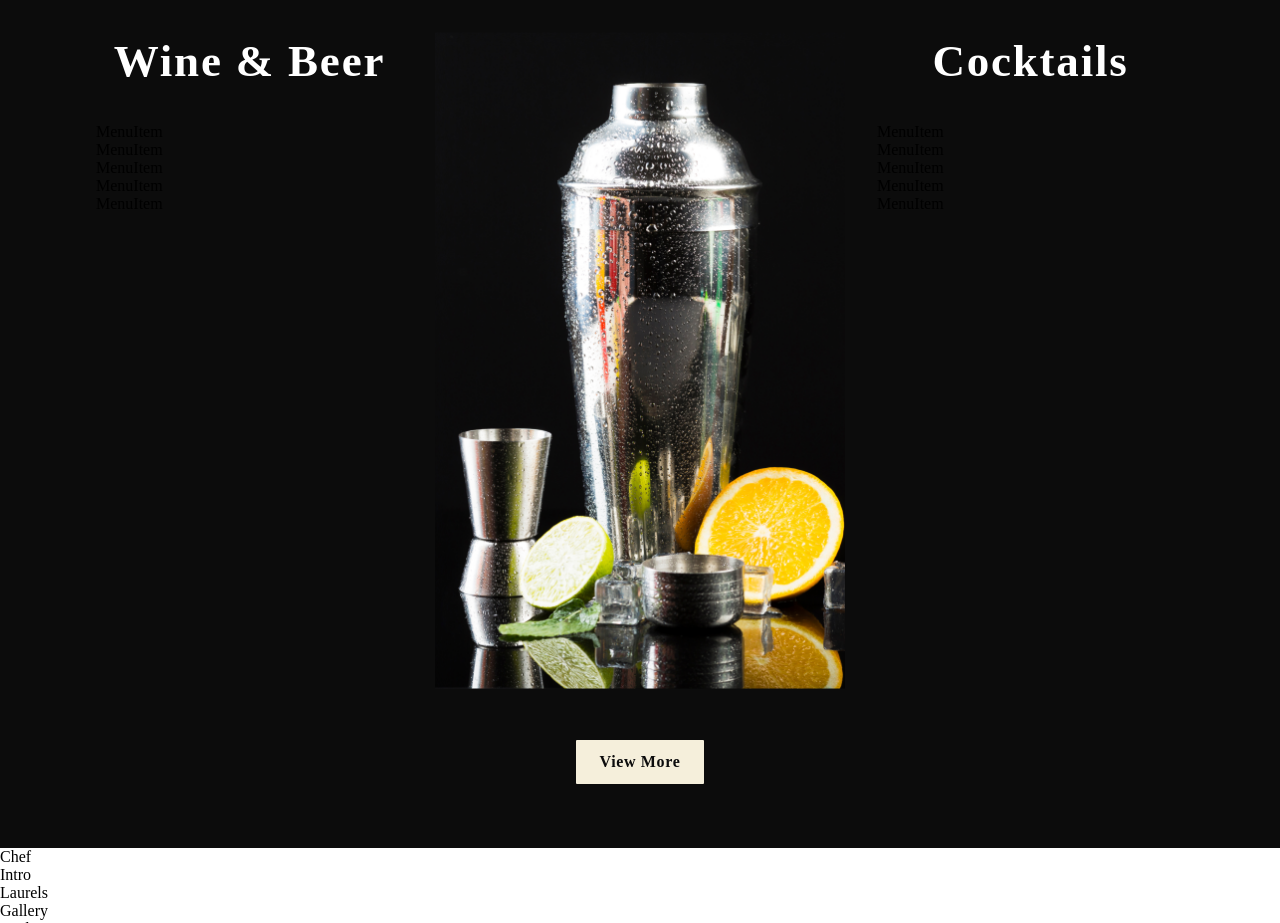
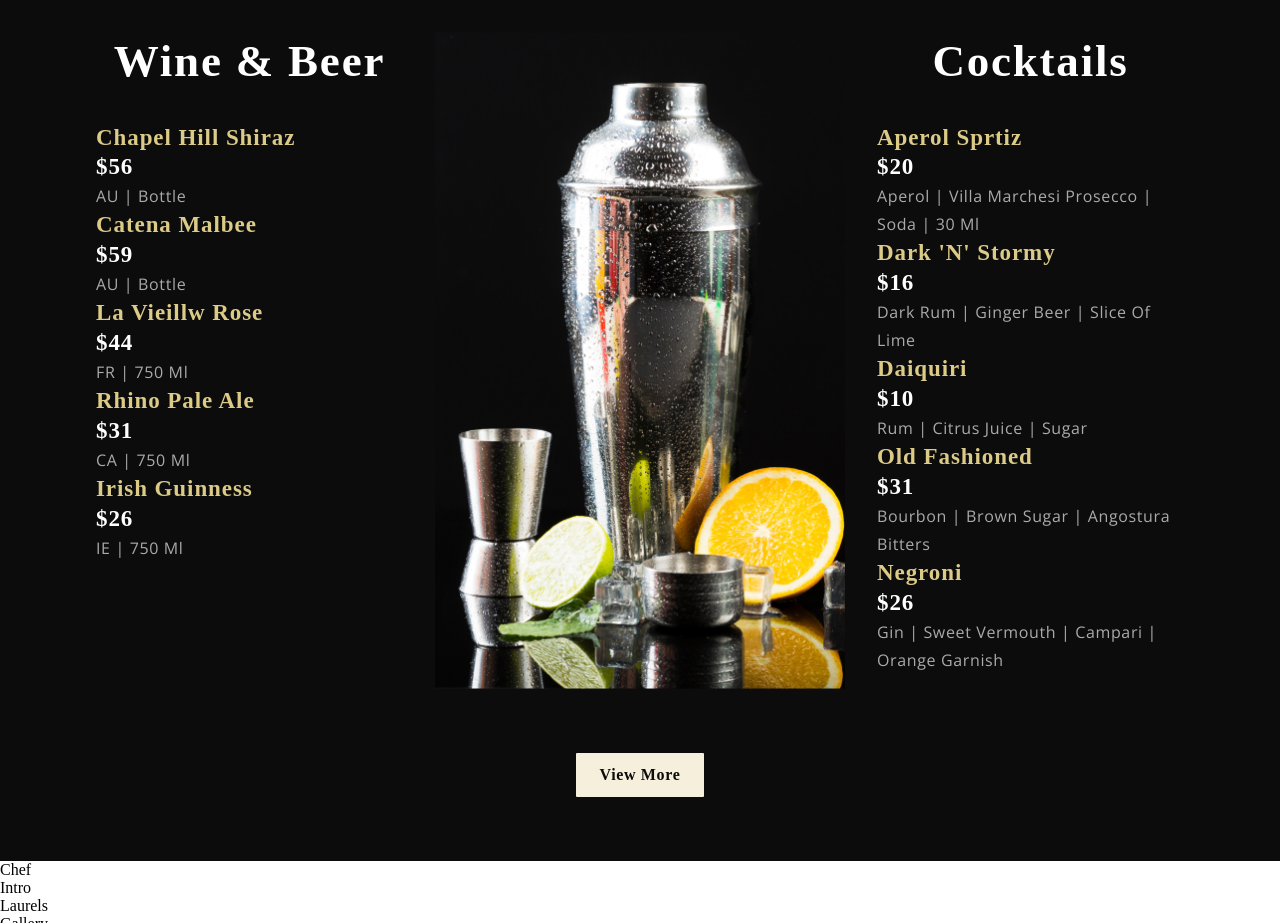
Before and after one commit to Yidnekachew-cmd/Reastaurant-App, a React (Create React App) app: page / in a window 1280 px wide. Shown: the part 2220-3143 px from the top of the page. Built offline with nearby package versions, Linux system fonts and the light colour scheme; a web font is replaced by a local one.

Commit message:
Create a reusable component called MenuItem and Add a structure.

```diff
--- a/src/components/Menuitem/MenuItem.jsx
+++ b/src/components/Menuitem/MenuItem.jsx
@@ -1,8 +1,27 @@
 import React from "react";
+
 import "./MenuItem.css";
 
-const MenuItem = () => {
-	return <div>MenuItem</div>;
-};
+const MenuItem = ({ title, price, tags }) => (
+	<div className="app__menuitem">
+		<div className="app__menuitem-head">
+			<div className="app__menuitem-name">
+				<p className="p__cormorant" style={{ color: "#DCCA87" }}>
+					{title}
+				</p>
+			</div>
+			<div className="app__menuitem-dash" />
+			<div className="app__menuitem-price">
+				<p className="p__cormorant">{price}</p>
+			</div>
+		</div>
+
+		<div className="app__menuitem-sub">
+			<p className="p__opensans" style={{ color: "#AAAAAA" }}>
+				{tags}
+			</p>
+		</div>
+	</div>
+);
 
 export default MenuItem;
```
